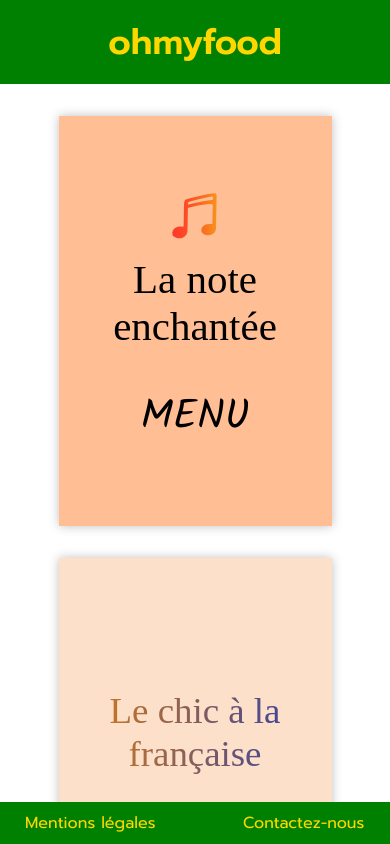
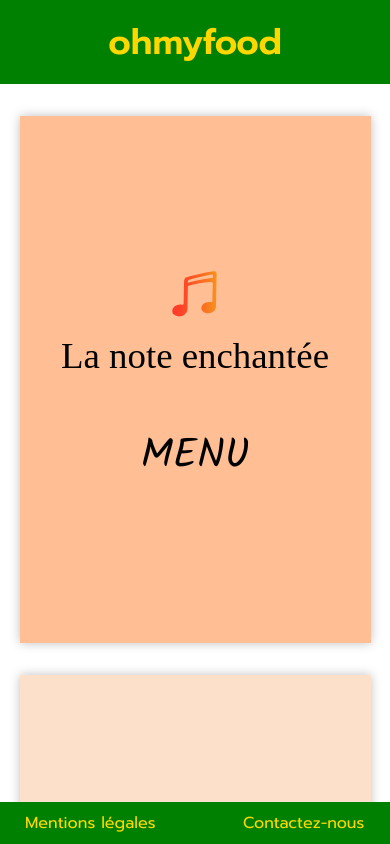
Before and after one commit to pinkdoab/Ohmyfood, a website: page index.html in a window 390 px wide. Drawn offline with Linux system fonts and the light colour scheme; a web font is replaced by a local one.

Commit message:
ok petits menus

```diff
--- a/sass/layouts/_menu.scss
+++ b/sass/layouts/_menu.scss
@@ -28,14 +28,18 @@
     &__logo-note-haut {
         width: 3rem;
         display: block;
-        margin: auto;
+        //margin: auto;
     }
     &__logo-note-bas {
         width: 1.4rem;
         margin-right: .5rem;
     }
     &__scale {
-        margin: auto;
+        display: flex;
+        flex-direction: column;
+        justify-content: center;
+        align-items: center;
+        width: 100%;
 
         transition-property: transform;
         transform: scale(1);
--- a/sass/utils/_mixins.scss
+++ b/sass/utils/_mixins.scss
@@ -11,8 +11,8 @@
     transition: opacity 2000ms;
 
     @media screen and (max-width: 600px) and (orientation: portrait) {
-        min-width: 70vw;
-        min-height: 70vw * 1.5;
+        min-width: 90vw;
+        min-height: 90vw * 1.5;
     }
 
     h2 {
@@ -25,7 +25,7 @@
             font-size: map-get($style, restaurant-corps-petitM) * $agrandissement-menu-portrait;
         }
         @media screen and (orientation: landscape) {
-            font-size: 1.5rem;
+            font-size: 1.4rem;
         }
         &.degrade-texte {
             background-image: map-get($style, restaurant-degrade);
@@ -43,7 +43,7 @@
             font-size: map-get($style, section-corps-petitM) * $agrandissement-menu-portrait;
         }
         @media screen  and (orientation: landscape) {
-            font-size: 1.5rem;
+            font-size: 1.6rem;
         }
     }
     &:hover {
--- a/sass/utils/_variables.scss
+++ b/sass/utils/_variables.scss
@@ -31,7 +31,7 @@ $style1: (
             padding: 1rem 3rem,
             fond: rgb(255, 190, 147, 1),
             restaurant-font: 'Devonshire',
-            restaurant-corps-petitM: 3vw,
+            restaurant-corps-petitM: 2.7vw,
             restaurant-corps-grandM: 2rem,
             restaurant-margin-petitM: 0,
             restaurant-margin-grandM: auto,
@@ -84,7 +84,7 @@ $style3: (
             padding: 2rem 1rem,
             fond: rgb(235, 240, 241),
             restaurant-font: 'Cookie',
-            restaurant-corps-petitM: 3.3vw,
+            restaurant-corps-petitM: 2.7vw,
             restaurant-corps-grandM: 3.5rem,
             restaurant-margin-petitM: 0,
             restaurant-margin-grandM: auto,
```
Also changed, not shown: styles/main.css, 2 other files.
